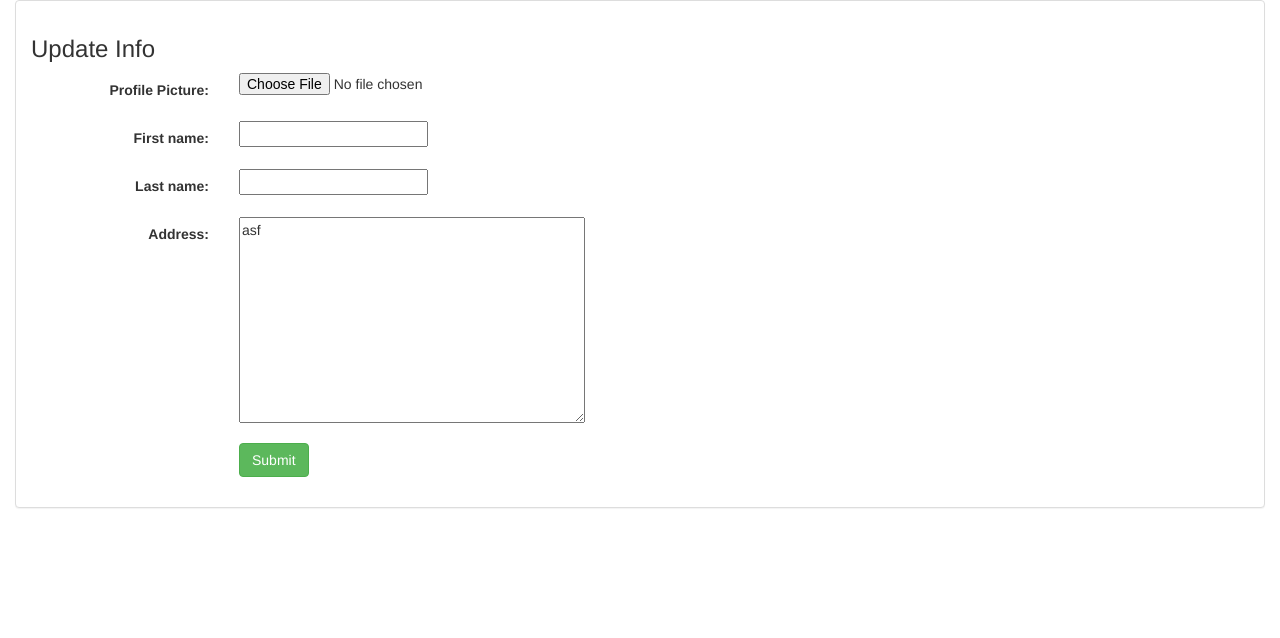
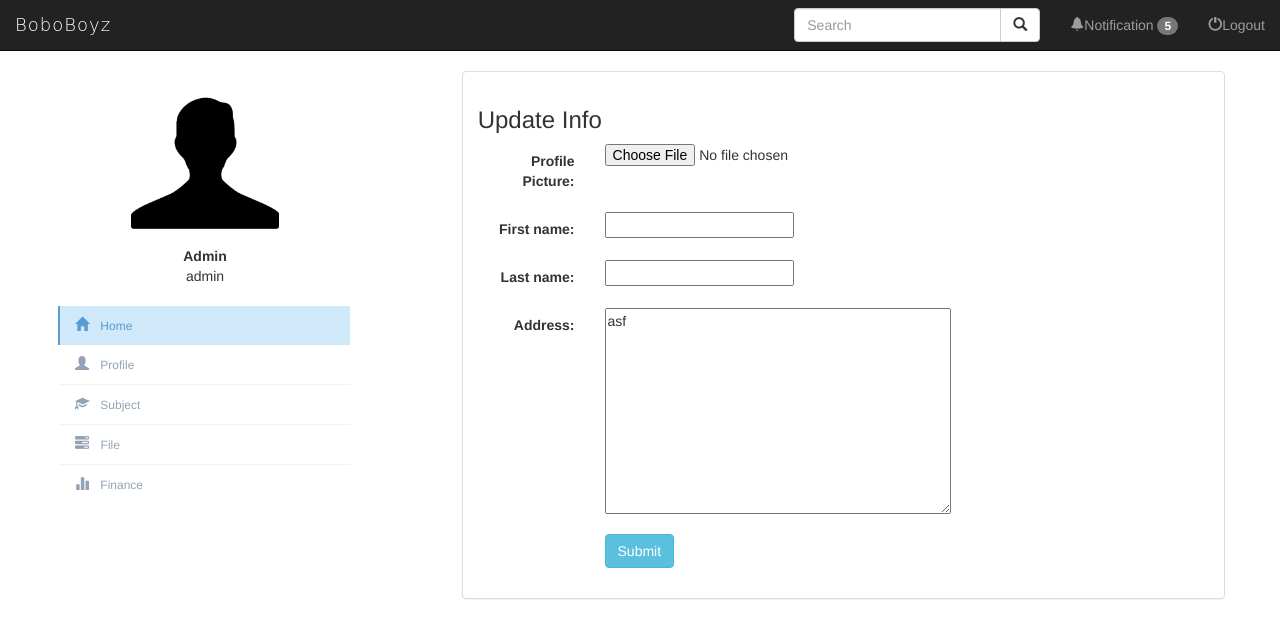
Before and after one commit to Chris2bin/PostGraduate-Management-System, a Django app: page /edit/ in a window 1280 px wide. Shown: the top 638 px of the page. Run offline with Django 3.2, Linux system fonts and the light colour scheme; a user stored in the database is signed in; data comes from the database, SQL or seed files in the repository; parts of the project's set-up code (start-up, migrations or seed data) failed here and were passed over; some libraries are stand-ins or nearby versions.

Commit message:
Add files via upload

```diff
--- a/Code/pgms/Profile/forms.py
+++ b/Code/pgms/Profile/forms.py
@@ -3,6 +3,7 @@ from django.contrib.auth.models import User
 from .models import BaseProfile
 from crispy_forms.helper import FormHelper
 from crispy_forms.layout import Submit
+
 
 
 class UserForm(forms.ModelForm):
--- a/Code/pgms/Profile/templates/Profile/edit_profile.html
+++ b/Code/pgms/Profile/templates/Profile/edit_profile.html
@@ -1,19 +1,8 @@
-{% block body %}
+{% extends 'Profile/side_bar.html' %}
+{% block content %}
+{% load staticfiles %}
 
-<!DOCTYPE html>
-<html lang="en">
-<head>
-    <title>Bootstrap Example</title>
-    <meta charset="utf-8">
-    <meta name="viewport" content="width=device-width, initial-scale=1">
-    <link rel="stylesheet" href="https://maxcdn.bootstrapcdn.com/bootstrap/3.3.7/css/bootstrap.min.css">
-    <script src="https://ajax.googleapis.com/ajax/libs/jquery/3.2.1/jquery.min.js"></script>
-    <script src="https://maxcdn.bootstrapcdn.com/bootstrap/3.3.7/js/bootstrap.min.js"></script>
-</head>
-<body>
-
-
-<div class="container-fluid">
+<div class="profile-content-head">
 
     <div class="panel panel-default">
         <div class="panel-body">
@@ -26,7 +15,7 @@
                 {% include 'Profile/form_template.html' %}
                 <div class="form-group">
                     <div class="col-sm-offset-2 col-sm-10">
-                        <button type="submit" class="btn btn-success">Submit</button>
+                        <button type="submit" class="btn btn-info">Submit</button>
                     </div>
                 </div>
             </form>
--- a/Code/pgms/Profile/templates/Profile/form_template.html
+++ b/Code/pgms/Profile/templates/Profile/form_template.html
@@ -1,3 +1,8 @@
+{% load staticfiles %}
+<link rel="stylesheet" href="https://maxcdn.bootstrapcdn.com/bootstrap/3.3.7/css/bootstrap.min.css">
+<script src="https://ajax.googleapis.com/ajax/libs/jquery/3.2.1/jquery.min.js"></script>
+<script src="https://maxcdn.bootstrapcdn.com/bootstrap/3.3.7/js/bootstrap.min.js"></script>
+
 {% for field in form %}
     <div class="form-group">
         <div class="col-sm-offset-2 col-sm-10">
--- a/Code/pgms/Profile/templates/Profile/home.html
+++ b/Code/pgms/Profile/templates/Profile/home.html
@@ -2,6 +2,7 @@
 {% block content %}
 {% load staticfiles %}
 <div class="profile-content-head">
-    Some user related content is here keke
+    <a href="{% url 'Profile:edit_profile' %}" class="btn btn-info">Edit Profile</a>
+    <a href="{% url 'Profile:change_password' %}" class="btn btn-info">Change Password</a>
 </div>
 {% endblock %}
--- a/Code/pgms/Profile/urls.py
+++ b/Code/pgms/Profile/urls.py
@@ -9,5 +9,5 @@ urlpatterns = [
     url(r'^logout/$', views.logout_user, name='logout_user'),
     url(r'^profile/(?P<username>\w+)/$', views.profile, name='profile'),
     url(r'^change_password/$', views.change_password, name='change_password'),
-    url(r'^edit/$', views.edit_profile, name='edit'),
+    url(r'^edit/$', views.edit_profile, name='edit_profile'),
 ]
--- a/Code/pgms/Profile/views.py
+++ b/Code/pgms/Profile/views.py
@@ -64,20 +64,20 @@ def profile(request, username):
             return render(request, 'Profile/profile_student.html', {'profile': profile, 'target_profile': target_profile, })
 
 def change_password(request):
+    profile = Profile.objects.get(pk=request.user.id)
     if request.method == 'POST':
         form = PasswordChangeForm(request.user, request.POST)
         if form.is_valid():
             user = form.save()
             update_session_auth_hash(request, user)
             messages.success(request, 'Your password was successfully updated!')
-            return redirect('Profile:home')
+            return render(request, 'Profile/home.html', {'profile': profile,})
         else:
             messages.error(request, 'Please correct the error below.')
     else:
         form = PasswordChangeForm(request.user)
-    return render(request, 'Profile/change_password.html', {
-        'form': form
-    })
+    profile = Profile.objects.get(pk=request.user.id)
+    return render(request, 'Profile/change_password.html', {'form': form, 'profile': profile,})
 
 def edit_profile(request):
     profile_instance, created = Profile.objects.get_or_create(user=request.user)
@@ -85,5 +85,7 @@ def edit_profile(request):
     if request.POST:
         if profile_edit_form.is_valid():
             profile_edit_form.save_all_fields_from_request(request=request)
-            return redirect('Profile:home')
-    return render(request, 'Profile/edit_profile.html', {'form': profile_edit_form})
+            profile = Profile.objects.get(pk=request.user.id)
+            return render(request, 'Profile/home.html', {'profile': profile,})
+    profile = Profile.objects.get(pk=request.user.id)
+    return render(request, 'Profile/edit_profile.html', {'form': profile_edit_form, 'profile': profile,})
```
Also changed, not shown: Code/pgms/Profile/templates/Profile/change_password.html (+6 -4 lines).
